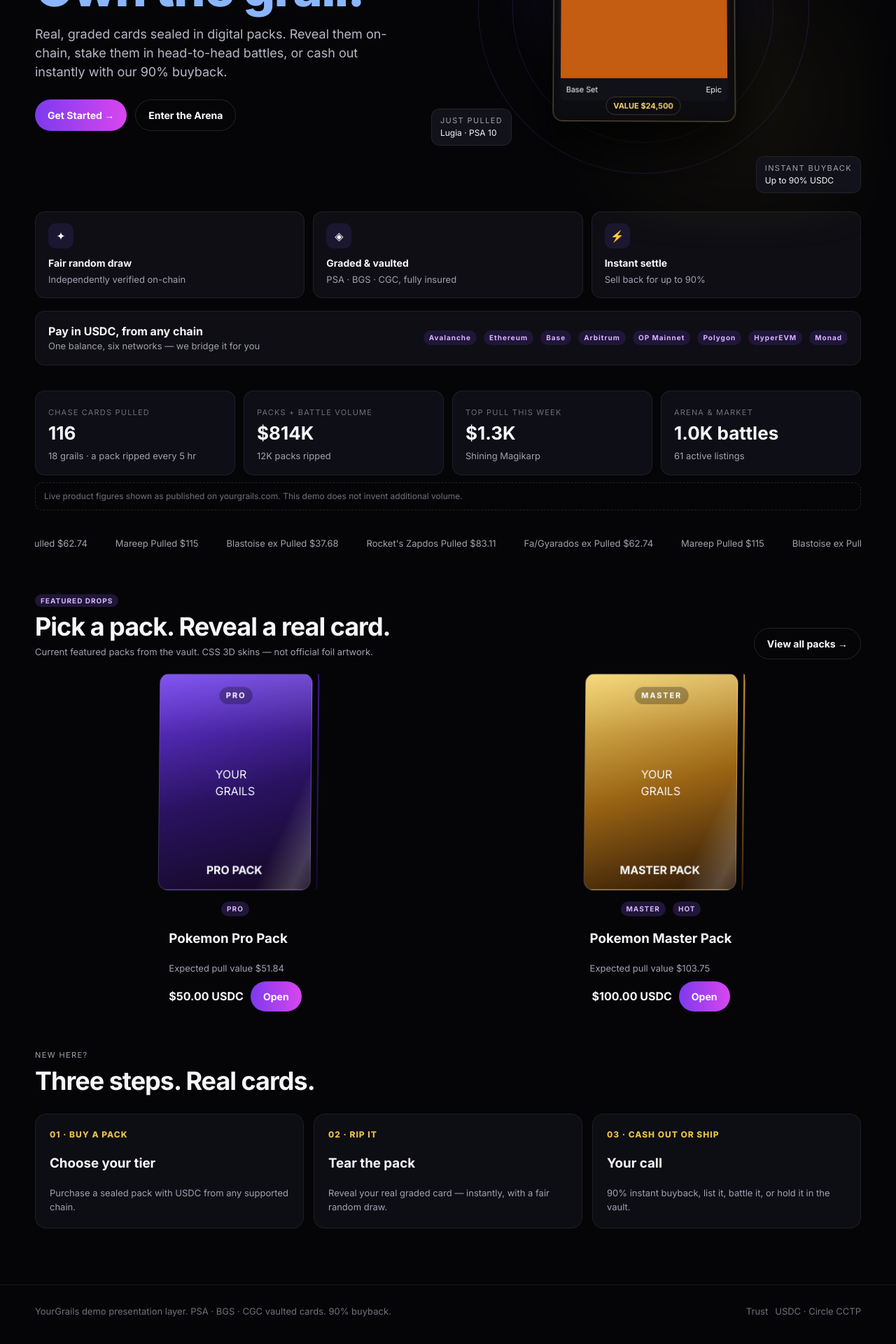
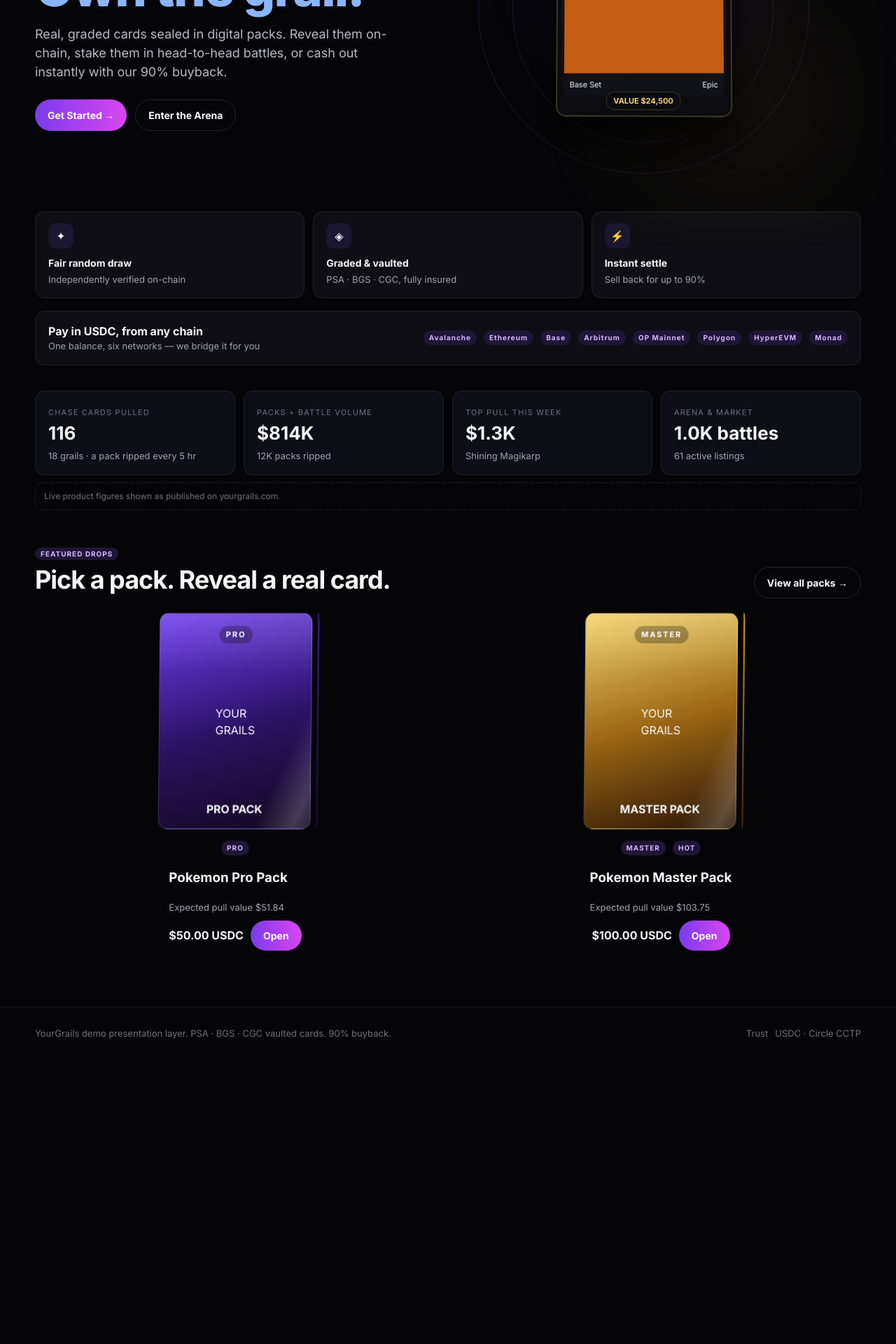
Before and after one commit to VoidcallerOC/Your-Grails, a React (Vite) app: page / in a window 1280 px wide. Shown: the part 418-2338 px from the top of the page at 70% size. After the commit the page ends 1944 px from the top, so only its background shows below. Built offline with nearby package versions, Linux system fonts and the light colour scheme.

Commit message:
Hero slab uses CSS width, not a 260px inline override

```diff
--- a/src/Home.jsx
+++ b/src/Home.jsx
@@ -19,7 +19,7 @@
 export function Slab({ card, large }) {
   const style = { background: `radial-gradient(circle at 30% 20%, #fff2, transparent 40%), ${card.art || '#222'}` }
   return (
-    <div className="slab" style={large ? { width: 260 } : undefined}>
+    <div className={large ? 'slab slab-lg' : 'slab'}>
       <span className="grade-pill">{card.company} {card.grade}</span>
       <div className="inner">
         <div className="slab-art" style={style}>{card.name}</div>
@@ -49,9 +49,7 @@
           <div className="orbits rev" />
           <div className="hero-mini pro"><PackArt tier="PRO" /></div>
           <div className="hero-mini master"><PackArt tier="MASTER" /></div>
-          <div className="hero-card-wrap"><Slab card={VAULT[1]} large /></div>
-          <div className="float-chip" style={{ left: 8, bottom: 86 }}><div className="tag">Just pulled</div>Lugia · PSA 10</div>
-          <div className="float-chip buyback" style={{ right: 0, bottom: 18 }}><div className="tag">Instant buyback</div>Up to 90% USDC</div>
+          <div className="hero-card-wrap"><Slab card={VAULT[1]} /></div>
         </VaultStage>
       </section>
       <div className="trust-row">
@@ -69,28 +67,15 @@
         <div className="stat"><label>Top pull this week</label><b>$1.3K</b><span className="muted">Shining Magikarp</span></div>
         <div className="stat"><label>Arena & market</label><b>1.0K battles</b><span className="muted">61 active listings</span></div>
       </div>
-      <p className="notice" style={{ marginTop: 10 }}>Live product figures shown as published on yourgrails.com. This demo does not invent additional volume.</p>
-      <div className="marquee" aria-hidden="true">
-        <div className="marquee-track">
-          <span>Fa/Gyarados ex Pulled $62.74</span><span>Mareep Pulled $115</span><span>Blastoise ex Pulled $37.68</span><span>Rocket's Zapdos Pulled $83.11</span>
-          <span>Fa/Gyarados ex Pulled $62.74</span><span>Mareep Pulled $115</span><span>Blastoise ex Pulled $37.68</span><span>Rocket's Zapdos Pulled $83.11</span>
-        </div>
-      </div>
+      <p className="notice" style={{ marginTop: 10 }}>Live product figures shown as published on yourgrails.com.</p>
       <div className="section-head">
         <div>
           <span className="badge">FEATURED DROPS</span>
           <h2>Pick a pack. Reveal a real card.</h2>
-          <p className="muted">Current featured packs from the vault. CSS 3D skins — not official foil artwork.</p>
         </div>
         <button className="btn btn-ghost" onClick={() => navigate('/packs')}>View all packs →</button>
       </div>
       <PackRail onOpen={(p) => navigate('/packs/' + p.id)} />
-      <div className="section-head"><div><span className="tag">New here?</span><h2>Three steps. Real cards.</h2></div></div>
-      <div className="steps">
-        <div className="step"><div className="n">01 · BUY A PACK</div><h3>Choose your tier</h3><p className="muted">Purchase a sealed pack with USDC from any supported chain.</p></div>
-        <div className="step"><div className="n">02 · RIP IT</div><h3>Tear the pack</h3><p className="muted">Reveal your real graded card — instantly, with a fair random draw.</p></div>
-        <div className="step"><div className="n">03 · CASH OUT OR SHIP</div><h3>Your call</h3><p className="muted">90% instant buyback, list it, battle it, or hold it in the vault.</p></div>
-      </div>
     </>
   )
 }
@@ -99,16 +84,10 @@
   return (
     <>
       <span className="tag">Vault drops</span>
-      <h1 style={{ letterSpacing: '-1px' }}>Sealed packs. Real slabs.</h1>
-      <p className="lead">Two live tiers only. Pro and Master. No additional products.</p>
+      <h1>Sealed packs. Real slabs.</h1>
+      <p className="lead">Two live tiers only. Pro and Master.</p>
       <div style={{ marginTop: 28 }}>
         <PackRail onOpen={(p) => navigate('/packs/' + p.id)} />
-      </div>
-      <div className="panel" style={{ marginTop: 24 }}>
-        <h4>Value-tier odds</h4>
-        <div className="grid-4" style={{ marginTop: 12 }}>
-          {ODDS.map((o) => <div key={o.label}><b>{o.pct}%</b><div className="muted">{o.label}</div></div>)}
-        </div>
       </div>
     </>
   )
@@ -123,10 +102,10 @@
         <span className="badge">{pack.tier}</span>
         <h1>{pack.name}</h1>
         <p className="lead">{pack.blurb}</p>
-        <p>Price <strong>${pack.price} USDC</strong> · EV ${pack.ev.toFixed(2)}</p>
+        <p>Price <strong>${pack.price} USDC</strong></p>
         <div className="cta-row">
           <button className="btn btn-grad" onClick={() => onRip(pack)} disabled={!session}>Rip this pack</button>
-          {!session && <span className="muted">Connect to enter the vault first.</span>}
+          {!session && <span className="muted">Connect first.</span>}
         </div>
       </div>
     </div>
```
